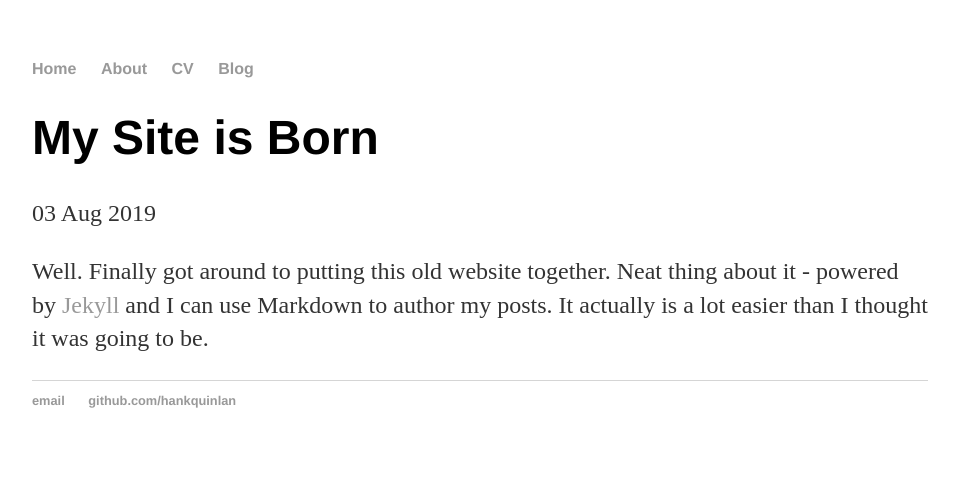
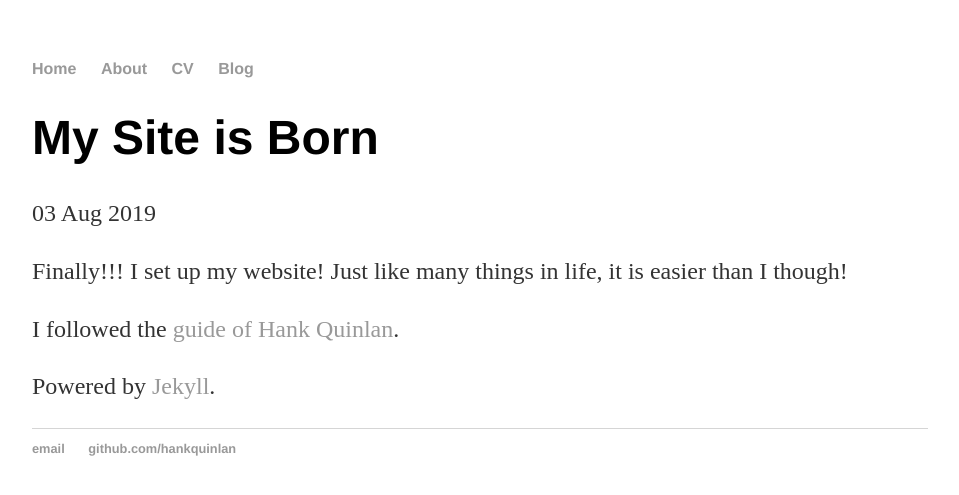
Before and after one commit to YannanTang/YannanTang.github.io, a Jekyll site: the page built from _posts/2019-08-03-Finally.md, in a window 1280 px wide. Shown: the top 495 px of the page, without its empty margins (160-1119 px from the left). Built offline with Jekyll 4.4.1, drawn with Linux system fonts in a browser that asks for light colours.

Commit message:
Update 2019-08-03-Finally.md

```diff
--- a/_posts/2019-08-03-Finally.md
+++ b/_posts/2019-08-03-Finally.md
@@ -4,4 +4,8 @@ title: "My Site is Born"
 date: 2019-08-03
 ---
 
-Well. Finally got around to putting this old website together. Neat thing about it - powered by [Jekyll](http://jekyllrb.com) and I can use Markdown to author my posts. It actually is a lot easier than I thought it was going to be.
+Finally!!! I set up my website! Just like many things in life, it is easier than I though!
+
+I followed the [guide of Hank Quinlan](http://jmcglone.com/guides/github-pages/).
+
+Powered by [Jekyll](http://jekyllrb.com).
```
